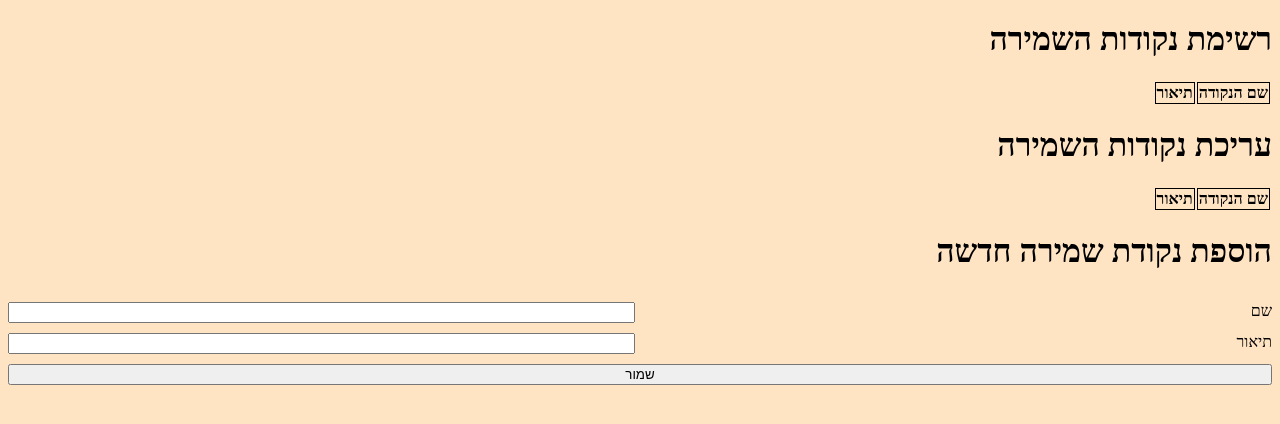
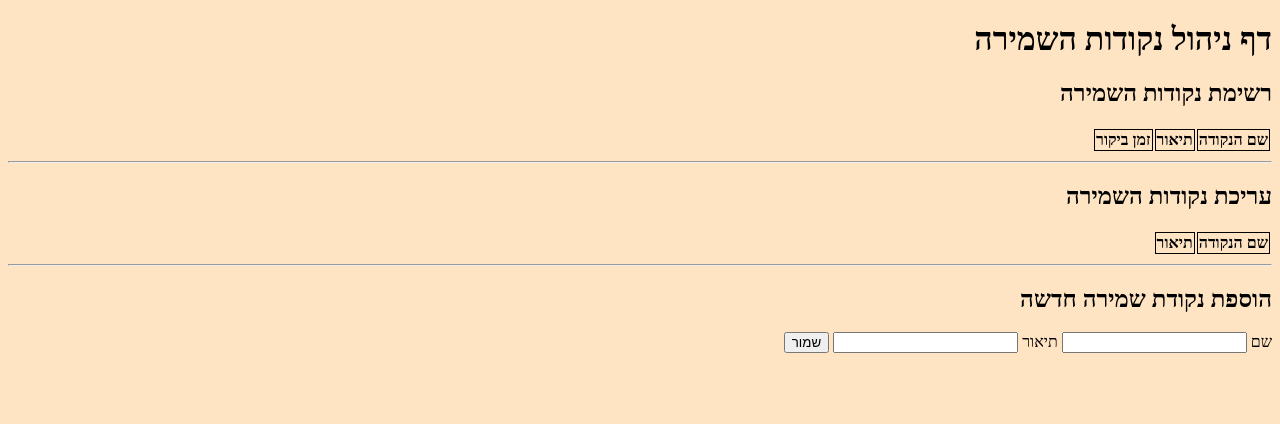
Before and after one commit to itai1989/SecurityCheckpoints, a plain HTML site: page home.html in a window 1280 px wide. Drawn offline with Linux system fonts and the light colour scheme; no server answers.

Commit message:
עיצוב דף ניהול נקודות השמירה ותיקון באג אינדקס

```diff
--- a/home.html
+++ b/home.html
@@ -17,33 +17,23 @@
       th {
         border: 1px solid black;
       }
-      .GridContainer {
-        display: grid;
-        grid-template-columns: repeat(2, 1fr);
-        grid-gap: 10px;
-      }
-      .GridContainer label,
-      .GridContainer input {
-        display: block;
-      }
-      .GridContainer button,
-      .GridContainer h1 {
-        grid-column: 1 / span 2;
-      }
     </style>
   </head>
   <body>
-    <h1>רשימת נקודות השמירה</h1>
+    <h1>דף ניהול נקודות השמירה</h1>
+    <h2>רשימת נקודות השמירה</h2>
     <table>
       <thead>
         <tr>
           <th>שם הנקודה</th>
           <th>תיאור</th>
+          <th>זמן ביקור</th>
         </tr>
       </thead>
       <tbody id="MainTable"></tbody>
     </table>
-    <h1>עריכת נקודות השמירה</h1>
+    <hr />
+    <h2>עריכת נקודות השמירה</h2>
     <table>
       <thead>
         <tr>
@@ -53,8 +43,9 @@
       </thead>
       <tbody id="MainTable2"></tbody>
     </table>
-    <div class="GridContainer">
-      <h1>הוספת נקודת שמירה חדשה</h1>
+    <hr />
+    <div>
+      <h2>הוספת נקודת שמירה חדשה</h2>
       <label for="pointName">שם</label>
       <input type="text" id="pointName" />
       <label for="pointDescription">תיאור</label>
@@ -69,6 +60,7 @@
         let response = await fetch(url);
         let data = await response.json();
         points = data;
+        console.log(data);
 
         FillTable();
         FillUpdateTable();
@@ -79,6 +71,7 @@
           s += "<tr>";
           s += `<td>${points[idx].name}</td>`;
           s += `<td>${points[idx].description}</td>`;
+          s += `<td>${points[idx].time}</td>`;
           s += `<td><button onclick="DeletePointFromServer(${idx})">מחק</button></td>`;
           s += "</tr>";
         }
@@ -88,8 +81,8 @@
         let s = "";
         for (let idx in points) {
           s += "<tr>";
-          s += `<td><input id="pointName1" value="${points[idx].name}"/></td>`;
-          s += `<td><input id="pointDescription1" value="${points[idx].description}"/></td>`;
+          s += `<td><input class="pointName" value="${points[idx].name}"/></td>`;
+          s += `<td><input class="pointDescription" value="${points[idx].description}"/></td>`;
           s += `<td><button onclick="UpdatePointToServer(${idx})">ערוך</button></td>`;
           s += "</tr>";
         }
@@ -123,8 +116,12 @@
       }
       async function UpdatePointToServer(line_id) {
         let Point = {};
-        Point.name = document.getElementById("pointName1").value;
-        Point.description = document.getElementById("pointDescription1").value;
+        Point.name = document.getElementsByClassName("pointName")[line_id].value;
+        Point.description = document.getElementsByClassName("pointDescription")[line_id].value;
+        if(points[line_id].time){
+          Point.time = points[line_id].time;
+        }
+        console.log(Point);
 
         let url = "/pointEdit";
         url += `/${line_id}`;
```
